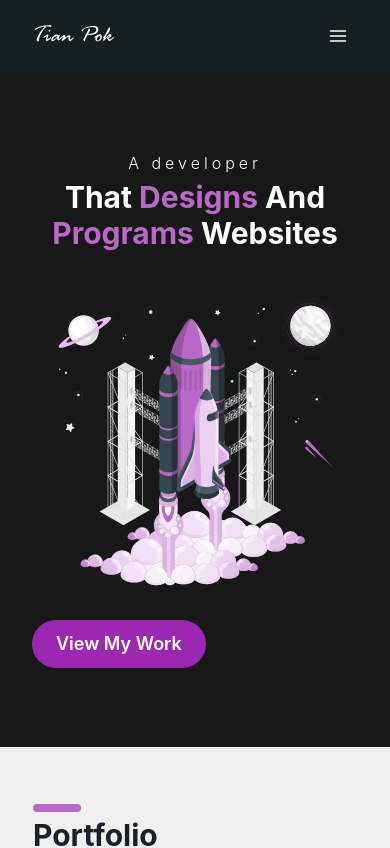
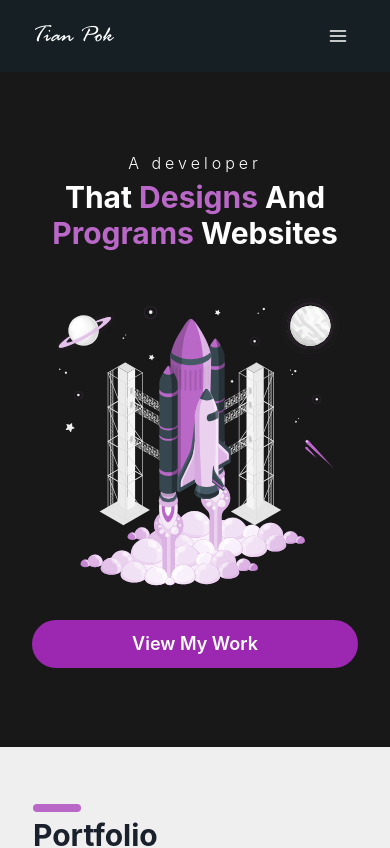
Before and after one commit to liang799/portfolio, a Next.js app: page / in a window 390 px wide. Shown: the top 848 px of the page. Built offline with nearby package versions, Linux system fonts and the light colour scheme.

Commit message:
Fixed CTA bug in mobile devices

```diff
--- a/components/Hero.js
+++ b/components/Hero.js
@@ -46,16 +46,16 @@ export default function Hero() {
                 display="sm"
               />
             </Box>
-            <Link href="#proj">
             <Button
               colorScheme="primary"
               size="lg"
               borderRadius="full"
               style={{ marginLeft: "0!important" }}
             >
+              <Link href="#proj" _hover={{ textDecoration: "none" }}>
                 View My Work
+              </Link>
             </Button>
-            </Link>
           </Stack>
         </Stack>
       </Flex>
```
Lines whose indentation alone changed are shown as unchanged.
